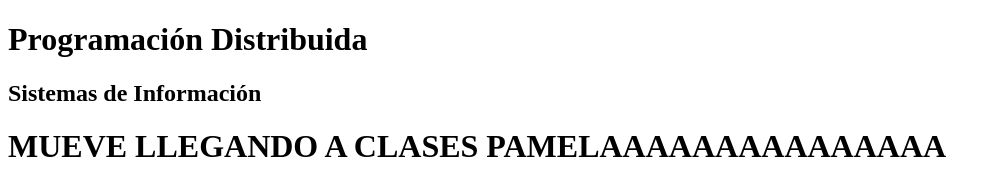
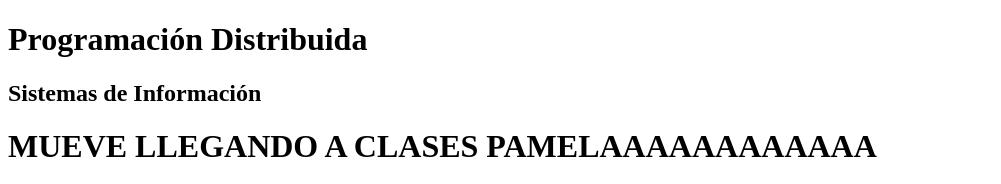
Before and after one commit to MarcosSuntaxi/HelloWorldHTML, a plain HTML site: page index.html in a window 1280 px wide. Shown: the top 184 px of the page, without its empty margins (0-1001 px from the left). Drawn offline with Linux system fonts and the light colour scheme.

Commit message:
feat: :sparkles: UPDATE .HTML

```diff
--- a/index.html
+++ b/index.html
@@ -8,7 +8,7 @@
 <body>
     <h1>Programación Distribuida</h1>
     <h2>Sistemas de Información</h2>
-    <h1>MUEVE LLEGANDO A CLASES PAMELAAAAAAAAAAAAAAA</h1>
+    <h1>MUEVE LLEGANDO A CLASES PAMELAAAAAAAAAAAA</h1>
 
     <!-- Mostrar la IP pública de la instancia -->
     <h1>Hello world to 2 QA using LoadBalancer : </h1>
```
